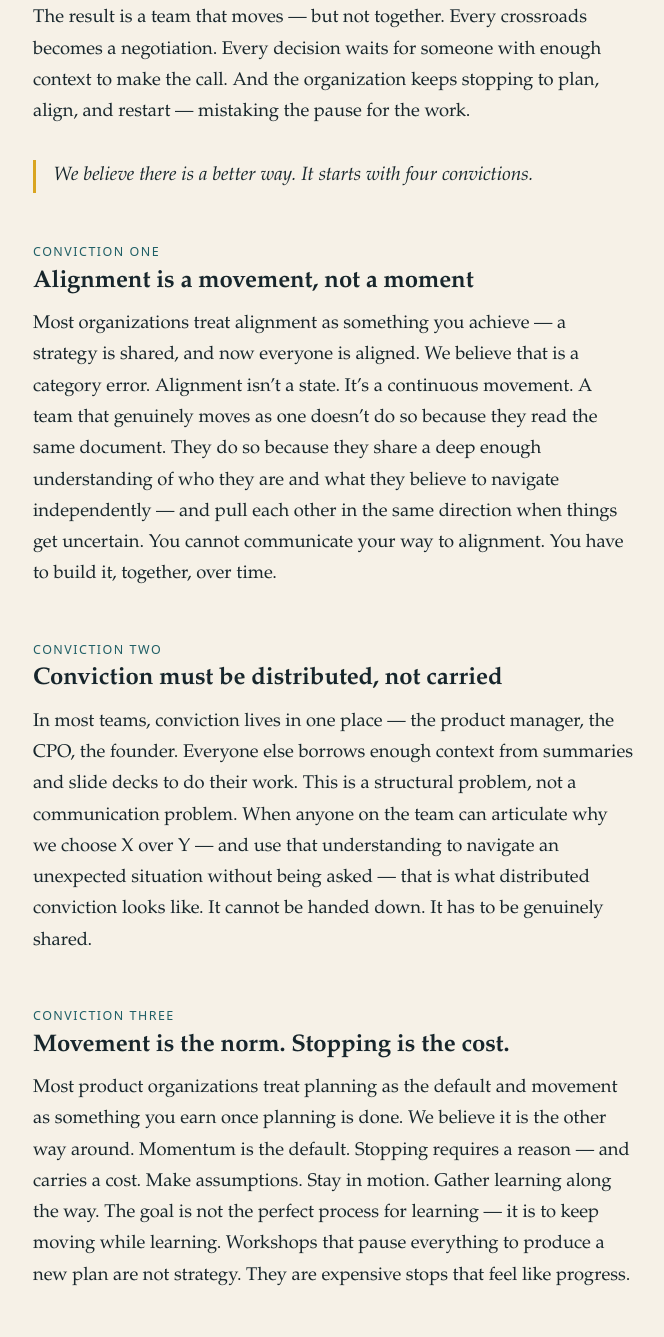
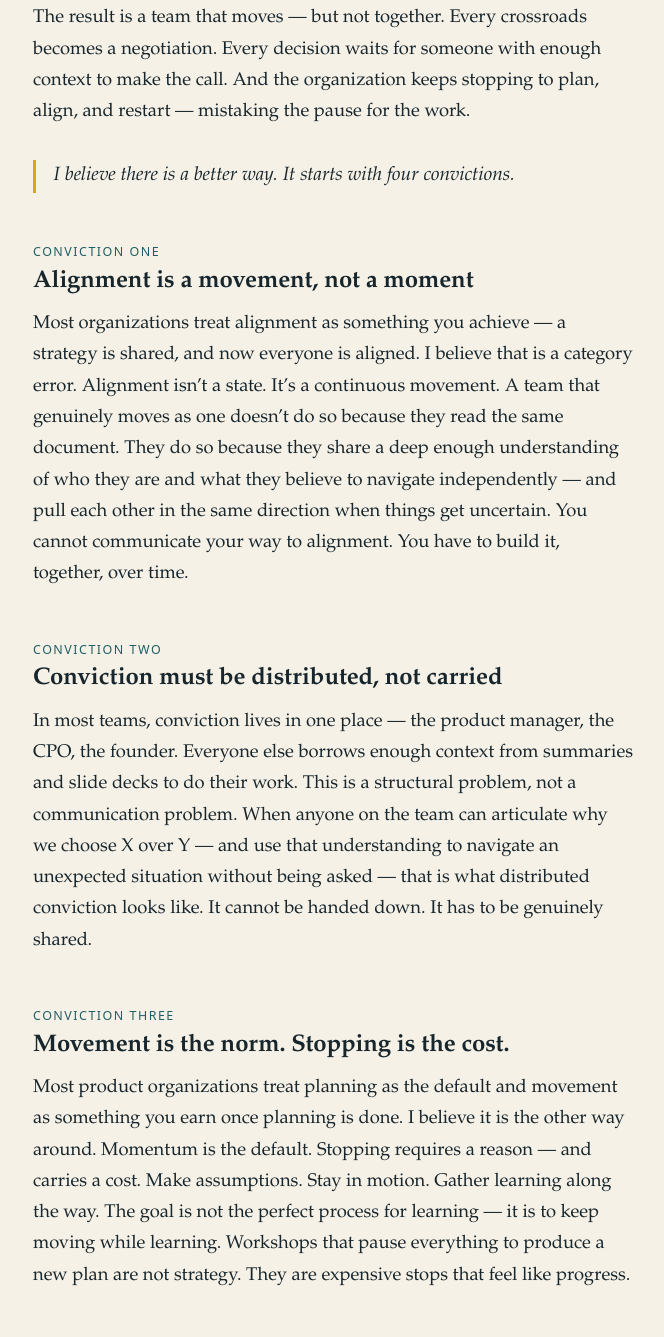
Before and after one commit to pilgrim-work/website, an Astro site: page /philosophy in a window 1280 px wide. Shown: the part 762-2099 px from the top of the page, without its empty margins (307-971 px from the left). Built offline with nearby package versions, Linux system fonts and the light colour scheme; Astro itself is replaced by a stand-in of ours.

Commit message:
Philosophy: write belief statements in the first person
Co-Authored-By: Claude Sonnet 5.5 <noreply@anthropic.com>
Claude-Session: https://claude.ai/code/session_01BVWLXDBY7Y8qDy7H9cwfgx

```diff
--- a/src/pages/philosophy.md
+++ b/src/pages/philosophy.md
@@ -16,13 +16,13 @@ The drift happens quietly. Not because teams lack talent. Not because they don
 
 The result is a team that moves — but not together. Every crossroads becomes a negotiation. Every decision waits for someone with enough context to make the call. And the organization keeps stopping to plan, align, and restart — mistaking the pause for the work.
 
-<p class="pull">We believe there is a better way. It starts with four convictions.</p>
+<p class="pull">I believe there is a better way. It starts with four convictions.</p>
 
 <p class="eyebrow">Conviction One</p>
 
 ## Alignment is a movement, not a moment
 
-Most organizations treat alignment as something you achieve — a strategy is shared, and now everyone is aligned. We believe that is a category error. Alignment isn’t a state. It’s a continuous movement. A team that genuinely moves as one doesn’t do so because they read the same document. They do so because they share a deep enough understanding of who they are and what they believe to navigate independently — and pull each other in the same direction when things get uncertain. You cannot communicate your way to alignment. You have to build it, together, over time.
+Most organizations treat alignment as something you achieve — a strategy is shared, and now everyone is aligned. I believe that is a category error. Alignment isn’t a state. It’s a continuous movement. A team that genuinely moves as one doesn’t do so because they read the same document. They do so because they share a deep enough understanding of who they are and what they believe to navigate independently — and pull each other in the same direction when things get uncertain. You cannot communicate your way to alignment. You have to build it, together, over time.
 
 <p class="eyebrow">Conviction Two</p>
 
@@ -34,19 +34,19 @@ In most teams, conviction lives in one place — the product manager, the CPO, t
 
 ## Movement is the norm. Stopping is the cost.
 
-Most product organizations treat planning as the default and movement as something you earn once planning is done. We believe it is the other way around. Momentum is the default. Stopping requires a reason — and carries a cost. Make assumptions. Stay in motion. Gather learning along the way. The goal is not the perfect process for learning — it is to keep moving while learning. Workshops that pause everything to produce a new plan are not strategy. They are expensive stops that feel like progress.
+Most product organizations treat planning as the default and movement as something you earn once planning is done. I believe it is the other way around. Momentum is the default. Stopping requires a reason — and carries a cost. Make assumptions. Stay in motion. Gather learning along the way. The goal is not the perfect process for learning — it is to keep moving while learning. Workshops that pause everything to produce a new plan are not strategy. They are expensive stops that feel like progress.
 
 <p class="eyebrow">Conviction Four</p>
 
 ## Enable the conditions. Don’t deliver the answer.
 
-The instinct of most product leaders is to carry the context, make the call, and communicate the decision. We believe this instinct — however well-intentioned — is the root of the problem. Alignment cannot be handed down. It has to be grown. The role of structure, tools, and leadership is not to produce better artifacts that people should read. It is to create the conditions in which a team builds shared conviction naturally — through their daily work, through real decisions, through the accumulation of understanding over time.
+The instinct of most product leaders is to carry the context, make the call, and communicate the decision. I believe this instinct — however well-intentioned — is the root of the problem. Alignment cannot be handed down. It has to be grown. The role of structure, tools, and leadership is not to produce better artifacts that people should read. It is to create the conditions in which a team builds shared conviction naturally — through their daily work, through real decisions, through the accumulation of understanding over time.
 
 ---
 
 Conviction is not above strategy. It is beneath it — the foundation that makes strategy something a whole team can actually use.
 
-This is what we mean by Navigate by Conviction. Not a philosophy for the few at the top. A way of building teams where the understanding of who we are and where we’re going is genuinely shared — distributed deeply enough that every person can navigate, contribute, and move forward without waiting for permission.
+This is what I mean by Navigate by Conviction. Not a philosophy for the few at the top. A way of building teams where the understanding of who we are and where we’re going is genuinely shared — distributed deeply enough that every person can navigate, contribute, and move forward without waiting for permission.
 
 That kind of team doesn’t need to stop at every crossroads. They already know which way to go.
 
```
